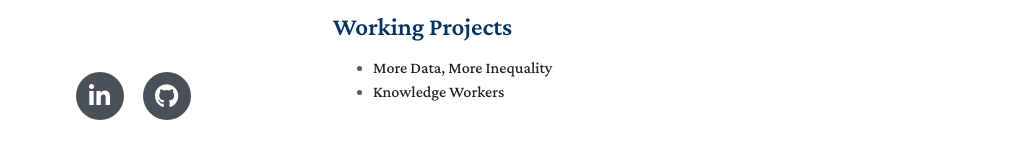
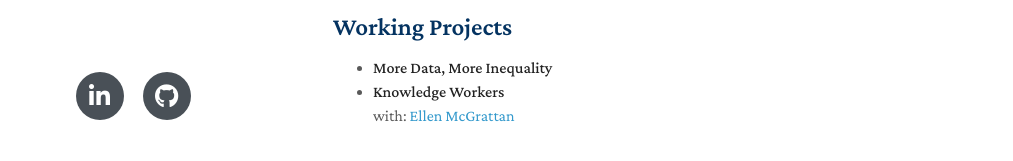
Before and after one commit to MayEcon/mayecon.github.io, a Jekyll site: the page built from index.md, in a window 1280 px wide and 1035 px high. Shown: the part 813-974 px from the top of the window, without its empty margins (137-1150 px from the left). Built offline with Jekyll 4.4.1, drawn with Linux system fonts in a browser that asks for light colours; nearby versions of some CDN libraries; a style sheet for code colours, icons or effects is not loaded; our own code applies the rules of GitHub Pages for plain Markdown files.

Commit message:
Update index.md

```diff
--- a/index.md
+++ b/index.md
@@ -29,3 +29,5 @@ I am a Ph.D. student at University of Minnesota -- Twin Cities.
 ## Working Projects
 - **More Data, More Inequality**
 - **Knowledge Workers**
+  <br>
+  with: [Ellen McGrattan](http://users.econ.umn.edu/~erm/)
```
